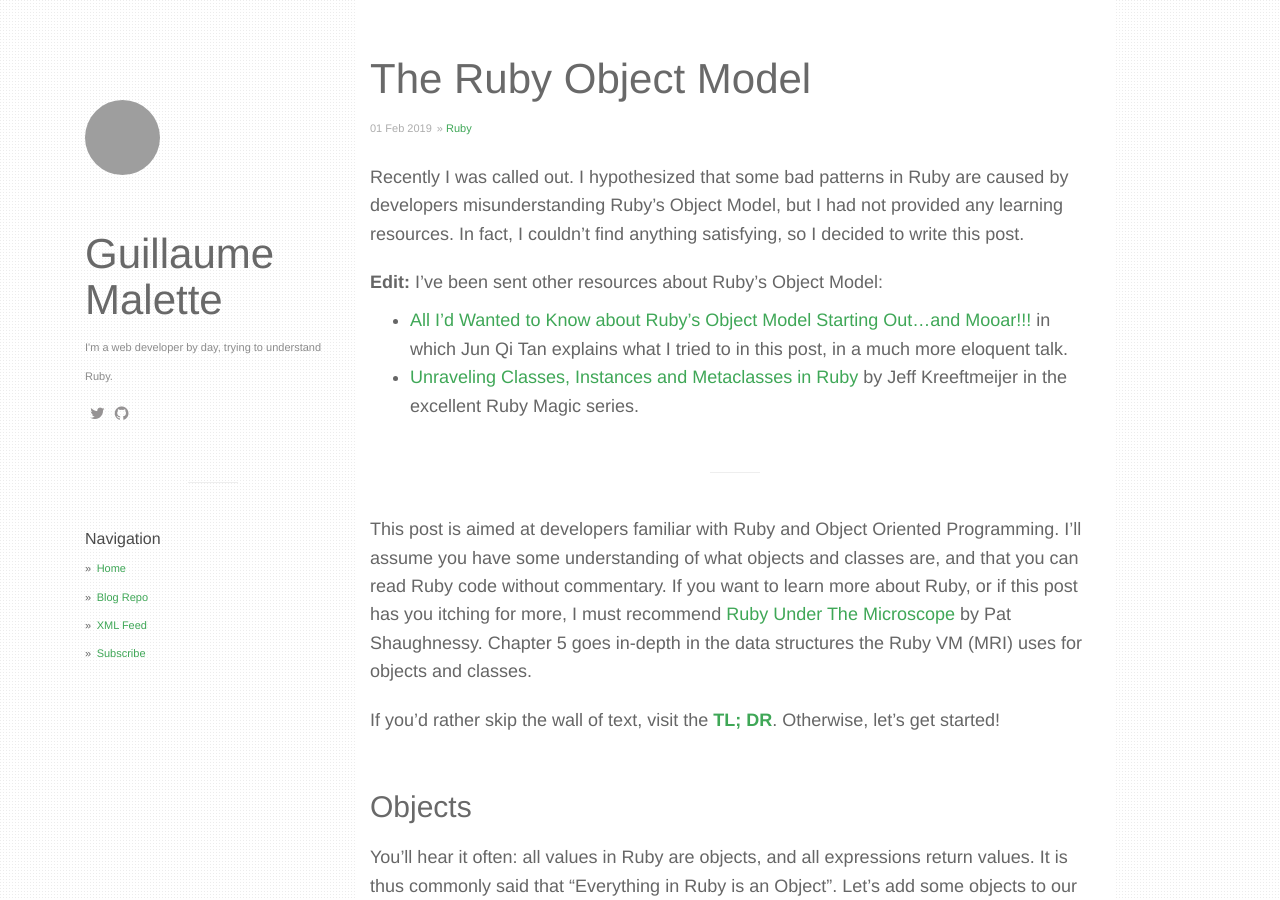
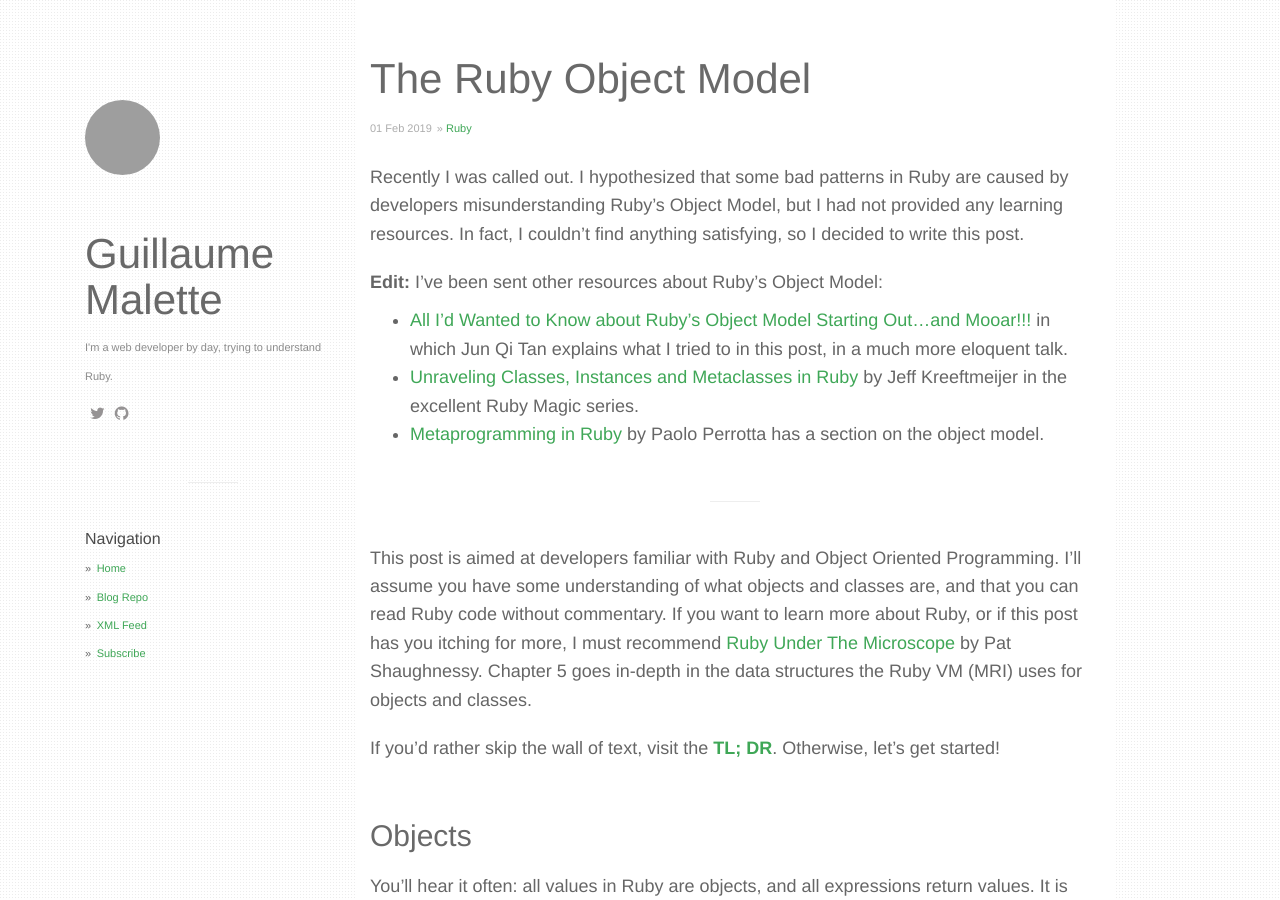
Before and after one commit to gmalette/gmalette.github.io-src, a Jekyll site: the page built from _posts/2019-02-01-the-ruby-object-model.md, in a window 1280 px wide and 900 px high. Built offline with Jekyll 4.4.1, drawn with Linux system fonts in a browser that asks for light colours; nearby versions of some CDN libraries; comment, search, counter and statistics services are not loaded; grey boxes are pictures that could not be loaded.

Commit message:
Add the Metaprogramming Ruby book to Model

```diff
--- a/_posts/2019-02-01-the-ruby-object-model.md
+++ b/_posts/2019-02-01-the-ruby-object-model.md
@@ -11,6 +11,7 @@ Recently I was called out. I hypothesized that some bad patterns in Ruby are cau
 **Edit:** I've been sent other resources about Ruby's Object Model:
 - [All I'd Wanted to Know about Ruby's Object Model Starting Out...and Mooar!!!](https://www.youtube.com/watch?v=268UU4EpTew) in which Jun Qi Tan explains what I tried to in this post, in a much more eloquent talk.
 - [Unraveling Classes, Instances and Metaclasses in Ruby](https://blog.appsignal.com/2019/02/05/ruby-magic-classes-instances-and-metaclasses.html) by Jeff Kreeftmeijer in the excellent Ruby Magic series.
+- [Metaprogramming in Ruby](https://pragprog.com/book/ppmetr2/metaprogramming-ruby-2) by Paolo Perrotta has a section on the object model.
 
 ---
 
```
